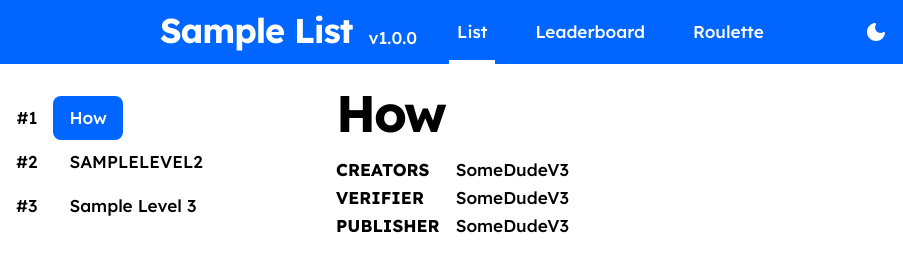
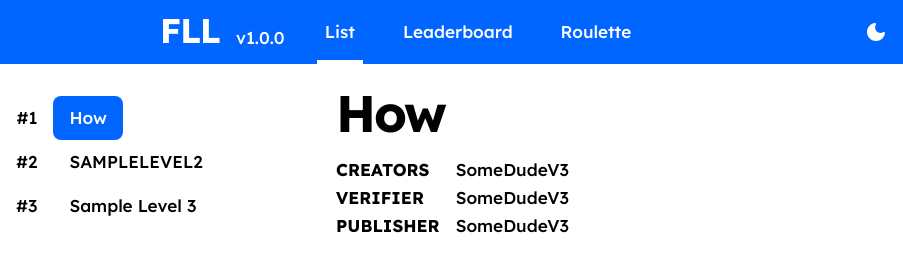
Before and after one commit to Nornide654/flyhecs, a plain HTML site: page index.html in a window 1280 px wide. Shown: the top 261 px of the page, 0-903 px from the left. Drawn offline with nearby package versions, Linux system fonts and the light colour scheme.

Commit message:
Update index.html

```diff
--- a/index.html
+++ b/index.html
@@ -3,7 +3,7 @@
     <head>
         <meta charset="UTF-8" />
         <meta name="viewport" content="width=1024" />
-        <title>Your List Name</title>
+        <title>Flyhec Levels List</title>
 
         <!-- Replace your server icon by uploading an image file named "list_icon.png"-->
         <link rel="icon" href="/list_icon.png" />
@@ -37,7 +37,7 @@
     <body id="app">
         <header :class="{ dark: store.dark }">
             <div class="logo">
-                <h2>Sample List</h2>
+                <h2>FLL</h2>
                 <p>v1.0.0</p>
             </div>
             <nav class="nav">
```
